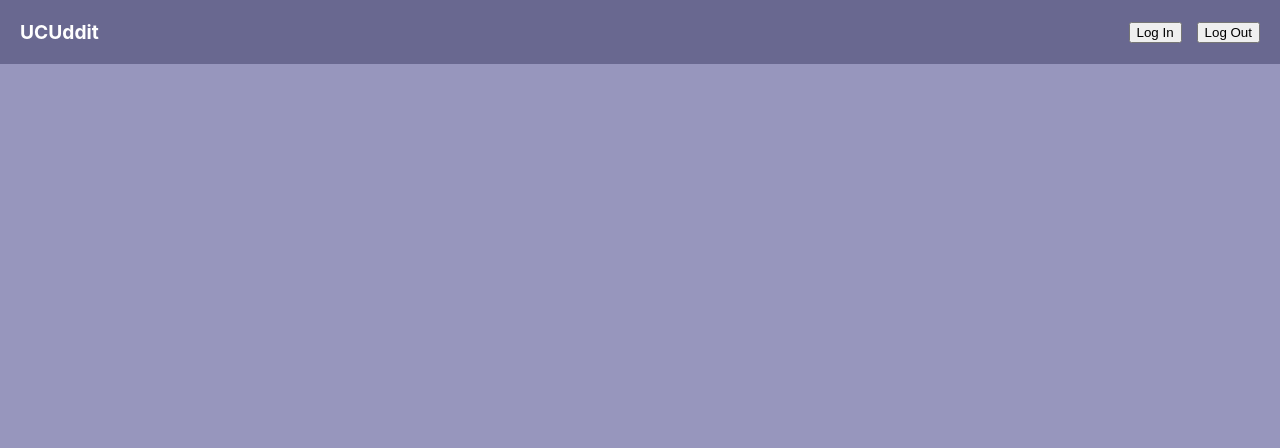
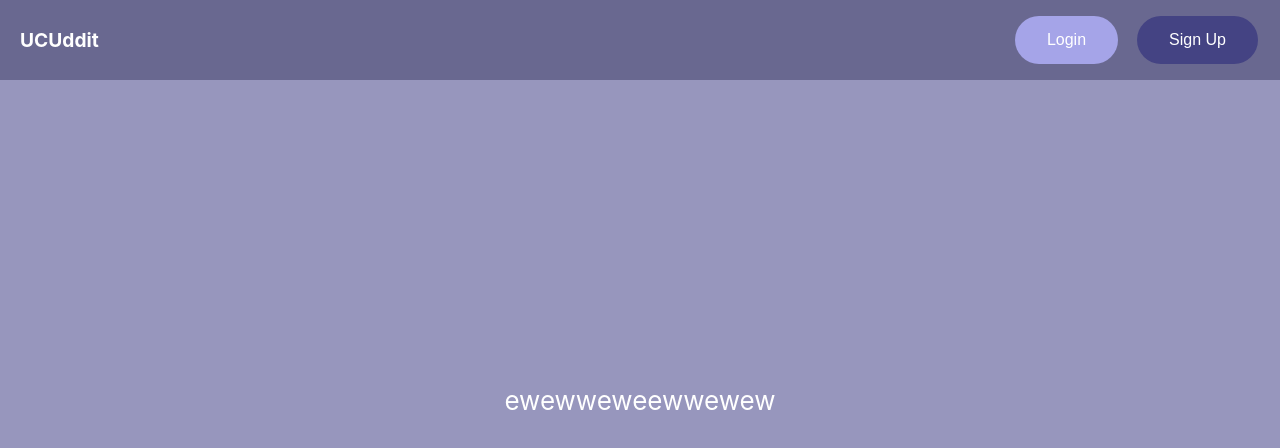
Before and after one commit to mourelleguillermo/web-mobile-frontend, a React (Create React App) app: page / in a window 1280 px wide. Shown: the top 448 px of the page. Built offline with nearby package versions, Linux system fonts and the light colour scheme.

Commit message:
Revert "added auth0"
This reverts commit 28dc5f7f5ab644802c473faa48d94295927e937d.

```diff
--- a/package.json
+++ b/package.json
@@ -3,11 +3,9 @@
   "version": "0.1.0",
   "private": true,
   "dependencies": {
-    "@auth0/auth0-react": "^2.2.4",
     "@testing-library/jest-dom": "^5.17.0",
     "@testing-library/react": "^13.4.0",
     "@testing-library/user-event": "^13.5.0",
-    "proyecto": "file:",
     "react": "^18.3.1",
     "react-dom": "^18.3.1",
     "react-router-dom": "^6.26.2",
--- a/public/index.html
+++ b/public/index.html
@@ -24,7 +24,7 @@
       work correctly both with client-side routing and a non-root public URL.
       Learn how to configure a non-root public URL by running `npm run build`.
     -->
-    <title>hehehehe :3</title>
+    <title>React App</title>
   </head>
   <body>
     <noscript>You need to enable JavaScript to run this app.</noscript>
--- a/src/App.css
+++ b/src/App.css
@@ -58,11 +58,13 @@ html {
   display: flex;
   gap: 15px;
 }
+<<<<<<< HEAD
 
+=======
+>>>>>>> parent of 28dc5f7 (added auth0)
 .modal {
-  background-color: #aeaeae;
+  background-color: #aaa;
   padding: 20px;
-  border-radius: 10px;
 }
 
 .popup-overlay {
--- a/src/App.js
+++ b/src/App.js
@@ -1,30 +1,47 @@
 import './App.css';
-import LoginButton from './components/login';
-import LogoutButton from './components/logout';
-import Profile from './components/profile';
+import Login from './components/login';
+import SignUp from './components/signup';
+import Popup from 'reactjs-popup';
 
-const user = [
-	{
-		username: 'root',
-		password: 'admin',
-	},
-	{
-		username: 'test',
-		password: 'test',
-	},
-]
+
 function App() {
 	return (
     	<div className="App">
     		<header className="App-header">
         	UCUddit
 			<div id="buttons">
-					<LoginButton />
-        			<LogoutButton />
+					<Popup trigger={<button id='loginbutton'>Login</button>} modal nested>
+            		    {
+							close => (
+            		            <div className='modal'>
+            		                <div>
+            		                    <button onClick={() => close()}>X</button>
+										<div className='content'>
+					                    	<Login />
+            		                	</div>
+            		                </div>
+            		            </div>
+            		        )
+            		    }
+            		</Popup>
+        			<Popup trigger={<button id='signupbutton'>Sign Up</button>} modal nested>
+            		    {
+							close => (
+								<div className='modal'>
+            		                <div>
+            		                    <button onClick={() => close()}>X</button>
+										<div className='content'>
+            		                    	<SignUp />
+            		                	</div>
+            		                </div>
+            		            </div>
+            		        )
+            		    }
+            		</Popup>
         		</div>
 			</header>
         	<body className='App-body'>
-				<Profile />
+				ewewweweewwewew
 			</body>
 	</div>
   );
--- a/src/components/login.jsx
+++ b/src/components/login.jsx
@@ -1,10 +1,22 @@
-import React from "react";
-import { useAuth0 } from "@auth0/auth0-react";
-
-const LoginButton = () => {
-  const { loginWithRedirect } = useAuth0();
-
-  return <button onClick={() => loginWithRedirect()}>Log In</button>;
+function Login() {
+    return (
+        <div>
+            <h1 style={{color: '#000'}} id="title">Login</h1>
+                <p>
+                    <label htmlFor="username">Username: </label>
+                    <input type="text" id="username" name="username" />
+                </p>
+                <p>
+                    <label htmlFor="password">Password: </label>
+                    <input type="password" id="password" name="password" />
+                </p>
+                <p>
+                    <button type="submit" onClick={() => {
+                        console.log(document.getElementById('username').value, document.getElementById('password').value)
+                    }}>Login</button>
+                </p>
+            </div>
+    )
 };
 
-export default LoginButton;
+export default Login;
--- a/src/components/logout.jsx
+++ /dev/null
@@ -1,14 +0,0 @@
-import React from "react";
-import { useAuth0 } from "@auth0/auth0-react";
-
-const LogoutButton = () => {
-  const { logout } = useAuth0();
-
-  return (
-    <button onClick={() => logout({ logoutParams: { returnTo: window.location.origin } })}>
-      Log Out
-    </button>
-  );
-};
-
-export default LogoutButton;
--- a/src/components/profile.jsx
+++ /dev/null
@@ -1,22 +0,0 @@
-import React from "react";
-import { useAuth0 } from "@auth0/auth0-react";
-
-const Profile = () => {
-    const { user, isAuthenticated, isLoading } = useAuth0();
-
-    if (isLoading) {
-        return <div>Loading ...</div>;
-    }
-
-    return (
-        isAuthenticated && (
-            <div>
-                <img src={user.picture} alt={user.name} />
-                <h2>{user.name}</h2>
-                <p>{user.email}</p>
-            </div>
-        )
-    );
-};
-
-export default Profile;
--- /dev/null
+++ b/src/components/signup.jsx
@@ -0,0 +1,43 @@
+function SignUp() {
+    return (
+        <div>
+            <h1 style={{ color: '#000' }} id="title">Sign Up</h1>
+
+            {/* TODO: check email before sign up
+            if in use tell user
+            if not, continue to sign up */}
+
+            <p>
+                <label htmlFor="username" id="userlabel">Username: </label>
+                <input type="text" id="username" name="username" />
+            </p>
+            <p>
+                <label htmlFor="email" id="emaillabel">Email: </label>
+                <input type="email" id="email" name="email" />
+            </p>
+            <p>
+                <label htmlFor="password" id="passlabel">Password: </label> {/* TODO: make a toggle for password visibility */}
+                <input type="password" id="password" name="password" />
+            </p>
+            <p>
+                <label htmlFor="confirmPassword" id="confirmlabel">Confirm Password: </label> {/* TODO: also password visibility */}
+                <input type="password" id="confirmPassword" name="confirmPassword" />
+            </p>
+            <p>
+                <button type="submit" id="submitbutton" onClick={() => {
+                    if (document.getElementById('password').value !== document.getElementById('confirmPassword').value) {
+                        alert('Passwords do not match')
+                    }
+                    else if (document.getElementById('password').value.length < 8 || document.getElementById('password').value.length > 16) {
+                        alert('Password must be between 8 and 16 characters')
+                    }
+                    else {
+                        alert('Sign up successful')
+                    }
+                }}>Sign Up</button>
+            </p>
+        </div>
+    );
+}
+
+export default SignUp;
--- a/src/index.js
+++ b/src/index.js
@@ -1,25 +1,14 @@
 import React from 'react';
 import ReactDOM from 'react-dom/client';
-import { createRoot } from 'react-dom/client';
-import { Auth0Provider } from '@auth0/auth0-react';
 import './index.css';
 import App from './App';
 import reportWebVitals from './reportWebVitals';
 
 const root = ReactDOM.createRoot(document.getElementById('root'));
-
 root.render(
-  <Auth0Provider
-    domain="dev-ko6fes3pad6yuyzg.us.auth0.com"
-    clientId="j0wTxbbmDIGMQETiBg9z9tVydZvaSb26"
-    authorizationParams={{
-      redirect_uri: window.location.origin,
-      audience: "https://dev-ko6fes3pad6yuyzg.us.auth0.com/api/v2/",
-      scope: "read:current_user update:current_user_metadata"
-    }}
-  >
+  <React.StrictMode>
     <App />
-  </Auth0Provider>
+  </React.StrictMode>
 );
 
 // If you want to start measuring performance in your app, pass a function
```
Also changed, not shown: 1 other file (tests, documents, lock files or other folders).
